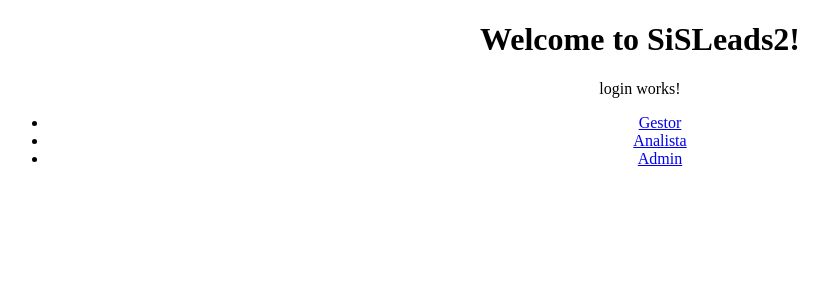
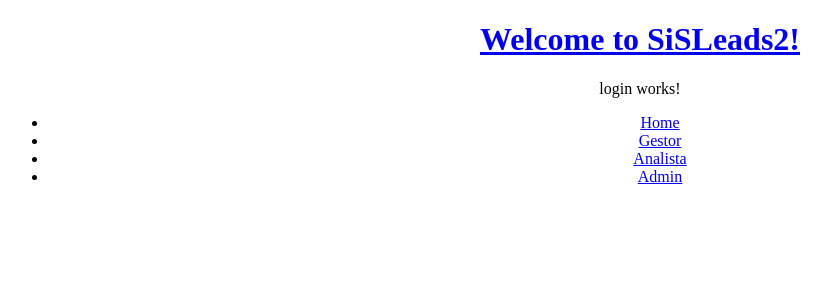
Before and after one commit to Pcmf/SiSLeads2, an Angular app: page / in a window 1280 px wide. Shown: the top 300 px of the page, without its empty margins (0-831 px from the left). Built offline with nearby package versions, Linux system fonts and the light colour scheme.

Commit message:
Anterior a grande atualização

```diff
--- a/src/app/app.component.html
+++ b/src/app/app.component.html
@@ -1,7 +1,7 @@
 <!--The content below is only a placeholder and can be replaced.-->
 <div style="text-align:center">
   <h1>
-    Welcome to {{ title }}!
+    <a routerLink="/">Welcome to {{ title }}!</a>
   </h1>
 
 <router-outlet></router-outlet>
--- a/src/app/login/login.component.html
+++ b/src/app/login/login.component.html
@@ -1,5 +1,6 @@
 <p>login works!</p>
 <ul>
+    <li><a routerLink="/">Home</a></li>
     <li><a routerLink="/gestor">Gestor</a></li>
     <li><a routerLink="/analista">Analista</a></li>
     <li><a routerLink="/admin">Admin</a></li>
```
